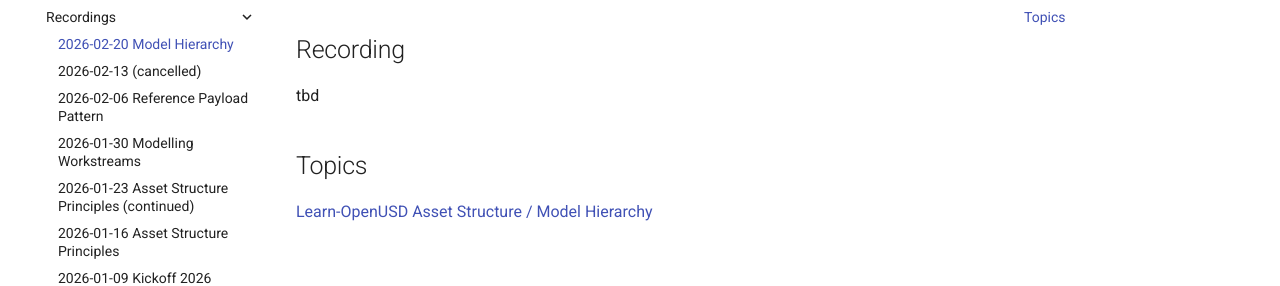
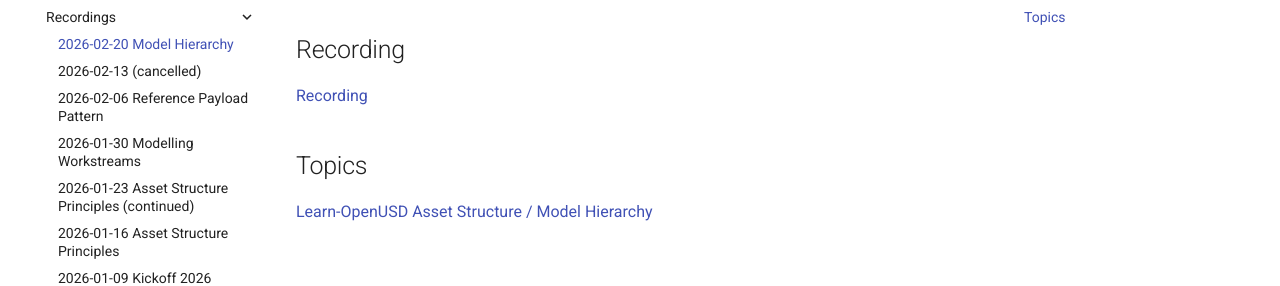
Before and after one commit to perfectproducts/openusd_studierstube, an MkDocs documentation site: the page built from docs/recordings/2026-02-20/notes.md, in a window 1280 px wide. Shown: the part 148-434 px from the top of the page. Built offline with MkDocs 1.6.1 and Material for MkDocs 9.7.7, drawn with Linux system fonts in a browser that asks for light colours; comment, search, counter and statistics services are not loaded.

Commit message:
2026-02-20

```diff
--- a/docs/recordings/2026-02-20/notes.md
+++ b/docs/recordings/2026-02-20/notes.md
@@ -2,7 +2,7 @@
 
 ## Recording
 
-tbd
+[Recording](https://youtu.be/mmit95ts8ew)
 
 ## Topics
 
```
